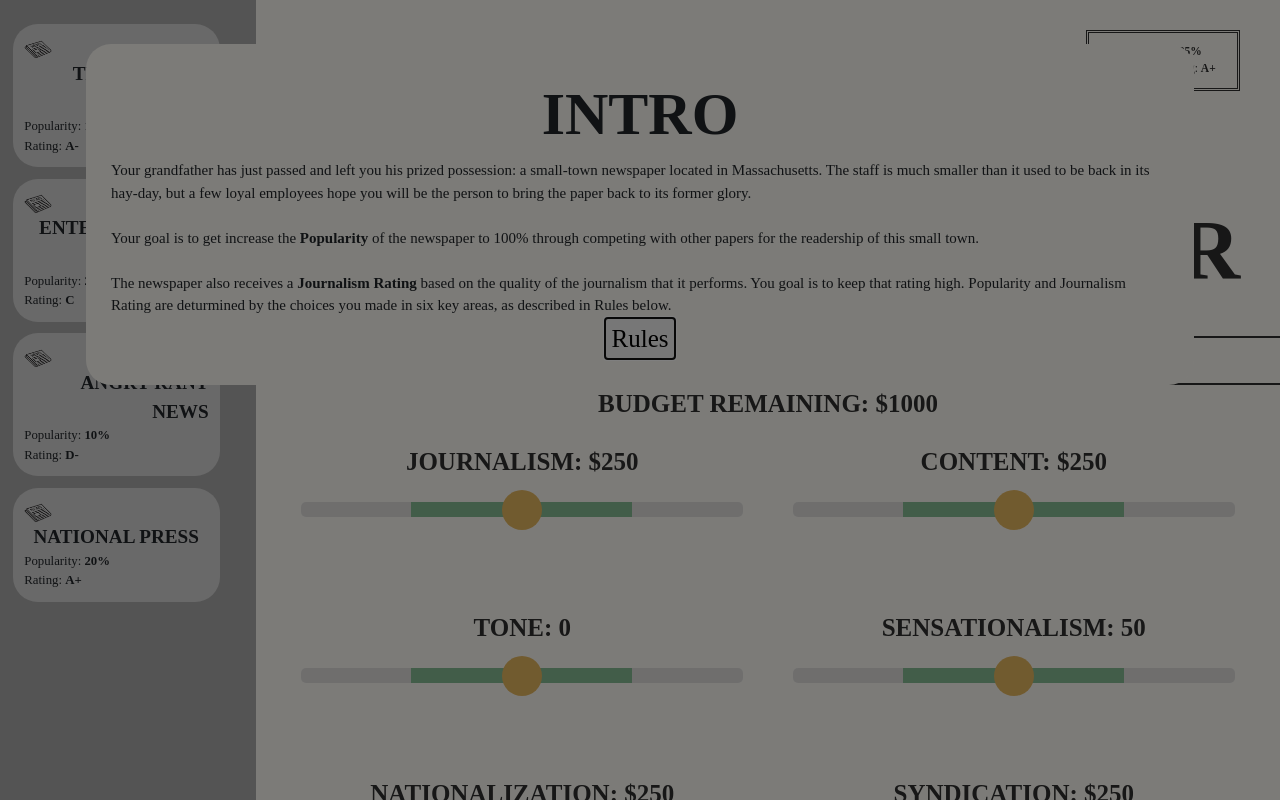
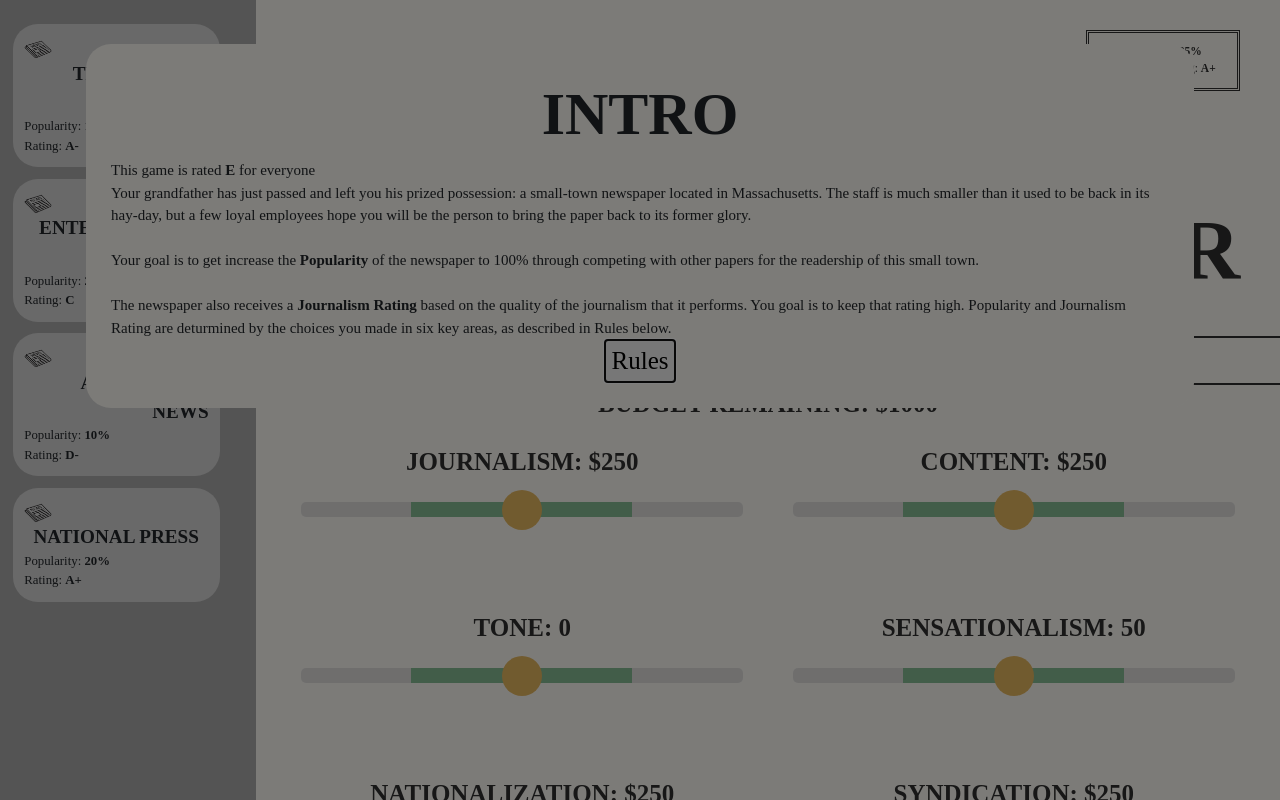
Before and after one commit to foleycolin00/NewspaperGame, an Angular app in the folder NewspaperGame/ClientApp/: page / in a window 1280 px wide. Built offline with nearby package versions, Linux system fonts and the light colour scheme.

Commit message:
add rating to intro

```diff
--- a/NewspaperGame/ClientApp/src/app/main/main.component.html
+++ b/NewspaperGame/ClientApp/src/app/main/main.component.html
@@ -93,6 +93,7 @@
       Intro
       </div>
       <div class="modal-text">
+        This game is rated <b>E</b> for everyone<br>
         Your grandfather has just passed and left you his prized possession: a small-town newspaper located in Massachusetts. The staff is much smaller than it used to be back in its hay-day, but a few loyal employees hope you will be the person to bring the paper back to its former glory.<br><br>
         Your goal is to get increase the <b>Popularity</b> of the newspaper to 100% through competing with other papers for the readership of this small town.<br><br>
         The newspaper also receives a <b>Journalism Rating</b> based on the quality of the journalism that it performs. You goal is to keep that rating high.
```
